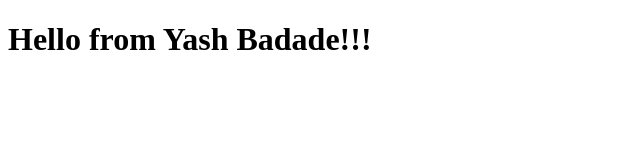
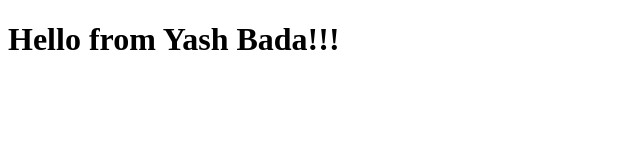
Before and after one commit to Yashbadade/Simple-html-site, a plain HTML site: page index.html in a window 1280 px wide. Shown: the full height of the page, 0-640 px from the left. Drawn offline with Linux system fonts and the light colour scheme.

Commit message:
update34

```diff
--- a/index.html
+++ b/index.html
@@ -4,6 +4,6 @@
   <title>My Simple Page</title>
 </head>
 <body>
-  <h1>Hello from Yash Badade!!!</h1>
+  <h1>Hello from Yash Bada!!!</h1>
 </body>
 </html>
```
